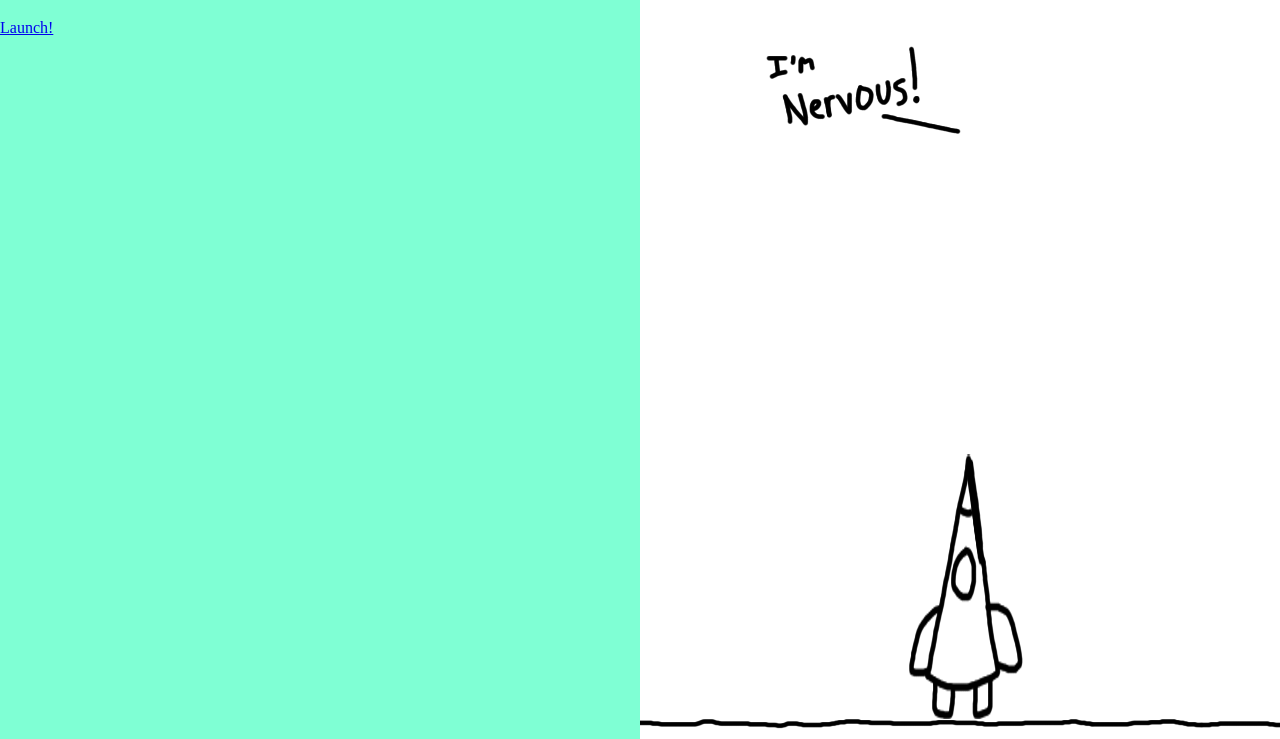
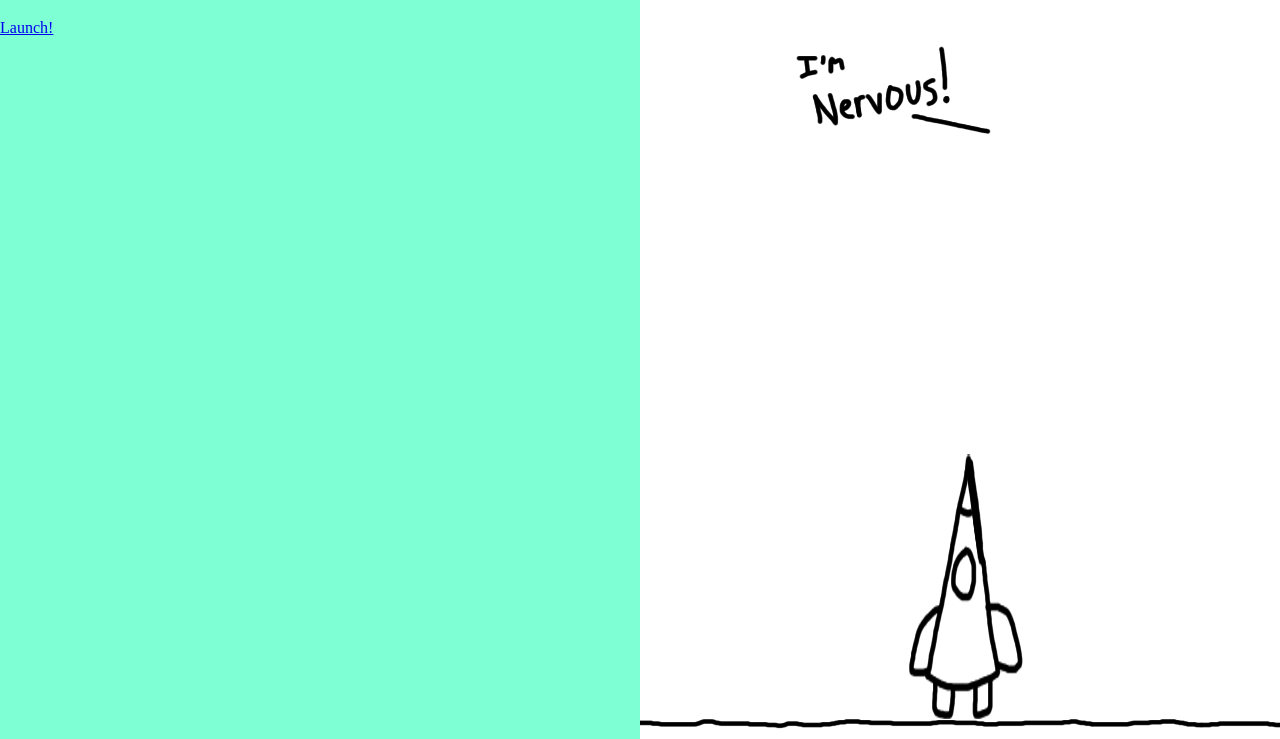
Before and after one commit to DaFunEDeveloper/jsrocket, a plain HTML site: page rocket.html in a window 1280 px wide. Shown: the part 61-800 px from the top of the page. Drawn offline with Linux system fonts and the light colour scheme.

Commit message:
Update rocket.css

```diff
--- a/css/rocket.css
+++ b/css/rocket.css
@@ -27,11 +27,14 @@
 
 .nervous{
 	position: absolute;
+	bottom: 300px;
 	top: 100px;
-	left: 100px;
+	left: 50%;
 	background: url('../img/nervous.png') no-repeat center center;
 	width: 223px;
 	height: 100px;
+	margin-left: -190px;
+
 }
 
 .rocket{
```
